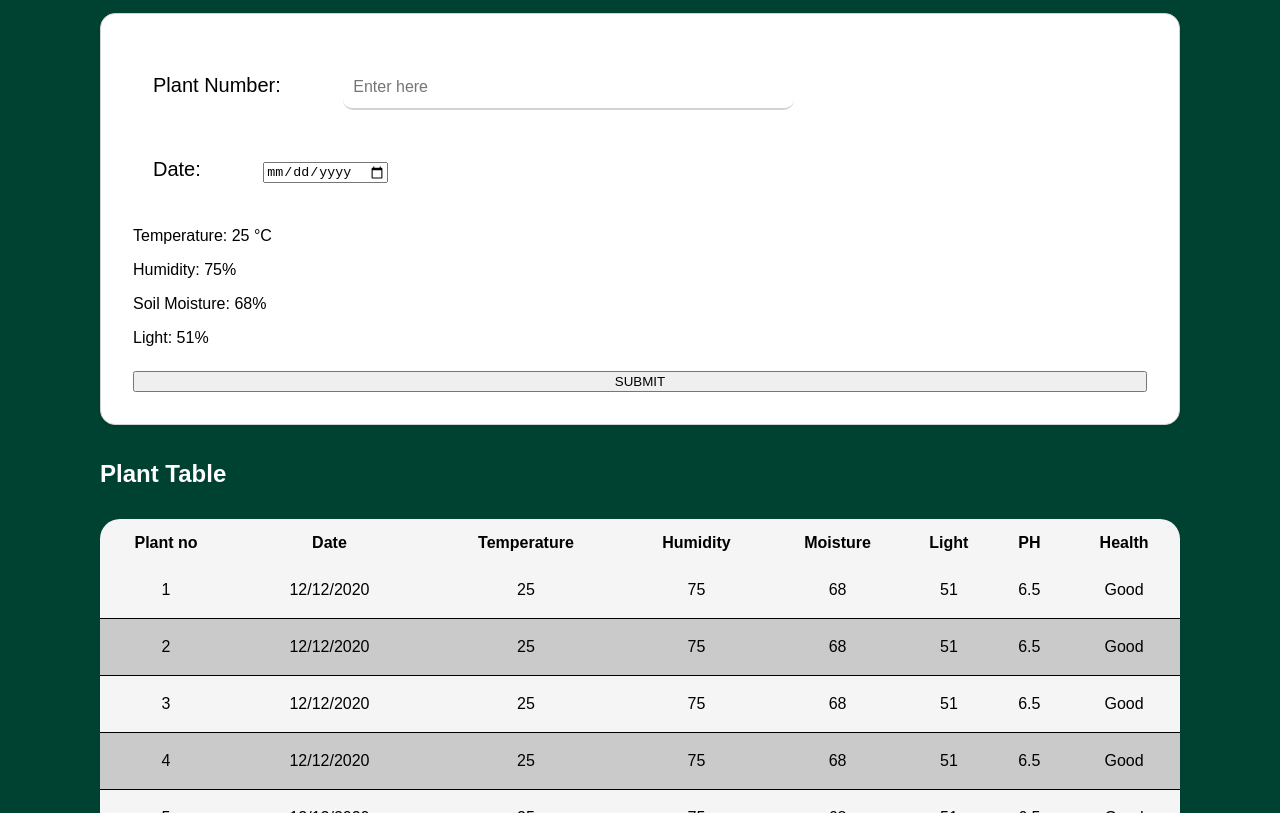
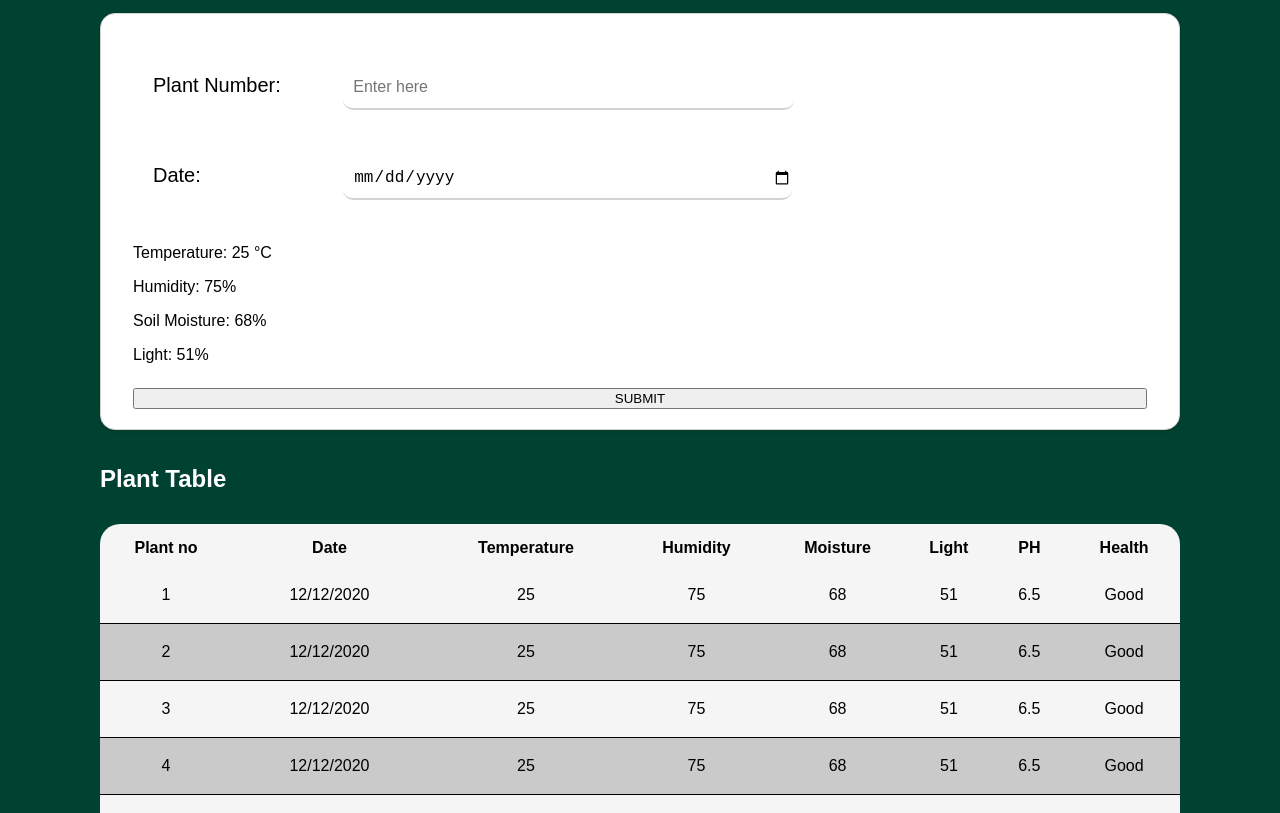
Before and after one commit to binathlaknaka/Smart-Plant---IOT, a plain HTML site: page index.html in a window 1280 px wide. Shown: the part 1009-1822 px from the top of the page. Drawn offline with Linux system fonts and the light colour scheme.

Commit message:
input fields

```diff
--- a/index.html
+++ b/index.html
@@ -44,12 +44,12 @@
       <div class="plant-data">
         <form id="plant-data-form">
           <div class="input-container1">
-            <label for="input">Plant Number:</label>
+            <label class="label-name" for="input">Plant Number:</label>
             <input placeholder="Enter here" class="input" name="input" type="text" required/>
           </div>
 
           <div class="input-container2">
-            <label for="date">Date:</label>
+            <label class="label-date" for="date">Date:</label>
             <input class="date" name="date" type="date" required/>
           </div>
 
--- a/style.css
+++ b/style.css
@@ -163,6 +163,7 @@ body {
     border-radius: 15px; /* Add rounded corners */
     box-shadow: 0 2px 5px rgba(0, 0, 0, 0.1);
     margin-top: 1rem;
+    padding-bottom: 20px;
   }
   .plant-data form {
     display: flex;
@@ -170,13 +171,20 @@ body {
     gap: 0.5rem; /* Add some space between form elements */
   }
 
-  label {
+  .label-name {
     width: 120px;
     margin-right: 0.5rem;
     font-size: 20px;
     padding-right: 50px;
     padding-top: 5px;
   }
+.label-date{
+  width: 120px;
+  margin-right: 0.5rem;
+  font-size: 20px;
+  padding-right: 130px;
+  padding-top: 5px;
+}
 
 /* Input container */
 .input-container1 {
@@ -203,6 +211,25 @@ body {
 }
 
 .input:focus {
+  border-bottom: 2px solid #004231;
+  -webkit-transition: 0.1s;
+  transition: 0.5s;
+}
+
+/* Plant date input */
+.date {
+  font-weight: 500;
+  font-size: 16px;
+  height: 40px;
+  width: 45%;
+  border-radius: 10px;
+  padding-left: 10px;
+  border: none;
+  border-bottom: 2px solid #d3d3d3;
+  outline: none;
+}
+
+.date:focus {
   border-bottom: 2px solid #004231;
   -webkit-transition: 0.1s;
   transition: 0.5s;
```
